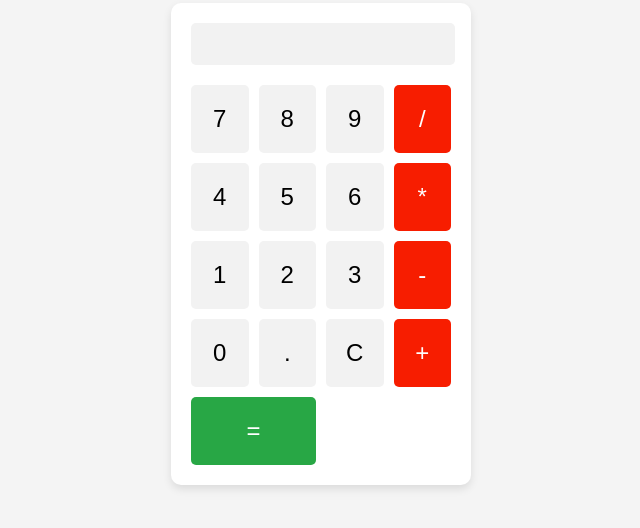
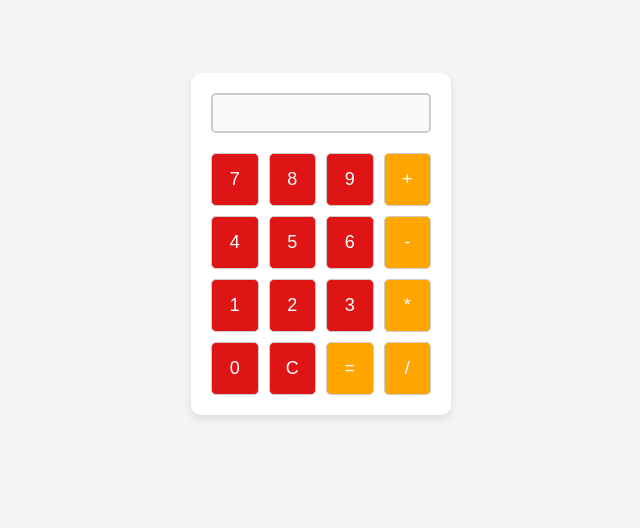
Before and after one commit to zohaib3312/calculator-app, a plain HTML site: page index.html in a window 1280 px wide. Shown: the part 156-684 px from the top of the page, without its empty margins (319-959 px from the left). Drawn offline with Linux system fonts and the light colour scheme.

Commit message:
updated 3 fiels

```diff
--- a/app.js
+++ b/app.js
@@ -1,7 +1,22 @@
-function appendToDisplay(value) {
-    document.querySelector('.display').value += value;
-  }
 
-  function clearDisplay() {
-    document.querySelector('.display').value = '';
-  }
+let display = document.getElementById('display');
+
+function appendNumber(number) {
+    display.value += number;
+}
+
+function appendOperator(operator) {
+    display.value +=  " " + operator + " ";
+}
+
+function clearDisplay() {
+    display.value = '';
+}
+
+function calculate() {
+    try {
+        display.value = eval(display.value);
+    } catch (error) {
+        display.value = 'Error';
+    }
+}
--- a/index.html
+++ b/index.html
@@ -8,29 +8,29 @@
 </head>
 <body>
 
-    <div class="calculator">
-        <input type="text" class="display" disabled>
+      <div class="calculator">
+        <input type="text" id="display" disabled>
         <div class="buttons">
-          <button class="button" onclick="appendToDisplay('7')">7</button>
-          <button class="button" onclick="appendToDisplay('8')">8</button>
-          <button class="button" onclick="appendToDisplay('9')">9</button>
-          <button class="button operator " onclick="appendToDisplay('/')">/</button>
-          <button class="button" onclick="appendToDisplay('4')">4</button>
-          <button class="button" onclick="appendToDisplay('5')">5</button>
-          <button class="button" onclick="appendToDisplay('6')">6</button>
-          <button class="button operator" onclick="appendToDisplay('*')">*</button>
-          <button class="button" onclick="appendToDisplay('1')">1</button>
-          <button class="button" onclick="appendToDisplay('2')">2</button>
-          <button class="button" onclick="appendToDisplay('3')">3</button>
-          <button class="button operator" onclick="appendToDisplay('-')">-</button>
-          <button class="button" onclick="appendToDisplay('0')">0</button>
-          <button class="button" onclick="appendToDisplay('.')">.</button>
-          <button class="button" onclick="clearDisplay()">C</button>
-          <button class="button operator" onclick="appendToDisplay('+')">+</button>
-          <button class="button equals" onclick="appendToDisplay('=')">=</button>
+            <button class="btn" onclick="appendNumber('7')">7</button>
+            <button class="btn" onclick="appendNumber('8')">8</button>
+            <button class="btn" onclick="appendNumber('9')">9</button>
+            <button class="btn-operator" onclick="appendOperator('+')">+</button>
+            <button class="btn" onclick="appendNumber('4')">4</button>
+            <button class="btn" onclick="appendNumber('5')">5</button>
+            <button class="btn" onclick="appendNumber('6')">6</button>
+            <button class="btn-operator" onclick="appendOperator('-')">-</button>
+            <button class="btn" onclick="appendNumber('1')">1</button>
+            <button class="btn" onclick="appendNumber('2')">2</button>
+            <button class="btn" onclick="appendNumber('3')">3</button>
+            <button class="btn-operator" onclick="appendOperator('*')">*</button>
+            <button class="btn" onclick="appendNumber('0')">0</button>
+            <button class="btn" onclick="clearDisplay()">C</button>
+            <button class="btn-operator" onclick="calculate()">=</button>
+            <button class="btn-operator" onclick="appendOperator('/')">/</button>
+        </div>
+    </div>
 
-        </div>
-      </div>
+
 
 
 
--- a/style.css
+++ b/style.css
@@ -1,29 +1,34 @@
+* {
+  margin: 0;
+  padding: 0;
+  box-sizing: border-box;
+}
+
 body {
   font-family: Arial, sans-serif;
   display: flex;
   justify-content: center;
   align-items: center;
   height: 100vh;
-    margin: 0;
   background-color: #f4f4f4;
 }
 
 .calculator {
-    width: 260px;
   background-color: #fff;
-    padding: 20px;
   border-radius: 10px;
   box-shadow: 0 4px 8px rgba(0, 0, 0, 0.1);
+  padding: 20px;
+  width: 260px;
 }
 
-  .display {
+input[type="text"] {
   width: 100%;
   height: 40px;
+  margin-bottom: 20px;
   text-align: right;
-    font-size: 1.5em;
-    margin-bottom: 20px;
-    border: none;
-    background-color: #f2f2f2;
+  font-size: 20px;
+  padding: 10px;
+  border: 2px solid #ccc;
   border-radius: 5px;
 }
 
@@ -33,35 +38,25 @@ body {
   gap: 10px;
 }
 
-  .button {
-    font-size: 1.5em;
-    padding: 20px;
-    border: none;
-    background-color: #f2f2f2;
+button {
+  background-color: #df1414;
+  border: 1px solid #ccc;
   border-radius: 5px;
+  font-size: 18px;
+  padding: 15px;
   cursor: pointer;
-    transition: background-color 0.3s;
-  }
-
-  .button:active {
-    background-color: #ddd;
-  }
-
-  .operator {
-    background-color: #f71d00;
+  transition: background-color 0.3s ease;
   color: white;
 }
 
-  .operator:active {
-    background-color: #e88e00;
+.btn-operator{
+background-color: orange;
 }
 
-  .equals {
-    background-color: #28a745;
-    color: white;
-    grid-column: span 2;
+button:hover {
+  background-color: #821b8b;
 }
 
-  .equals:active {
-    background-color: #218838;
+button:active {
+  background-color: #ccc;
 }
```
Lines whose indentation alone changed are shown as unchanged.
